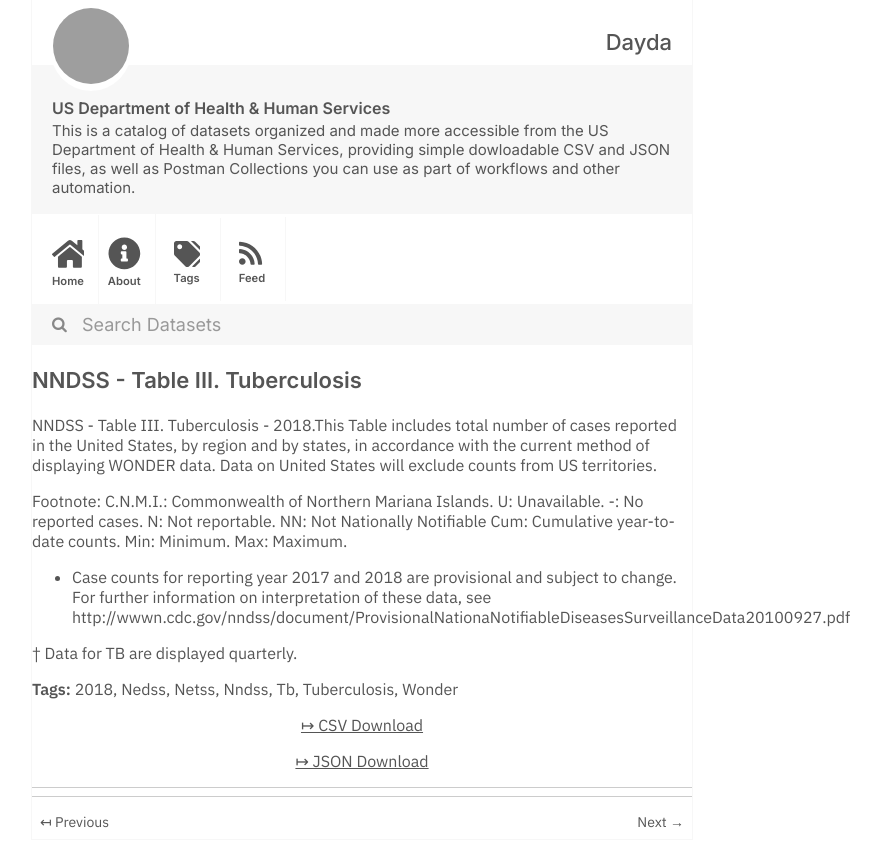
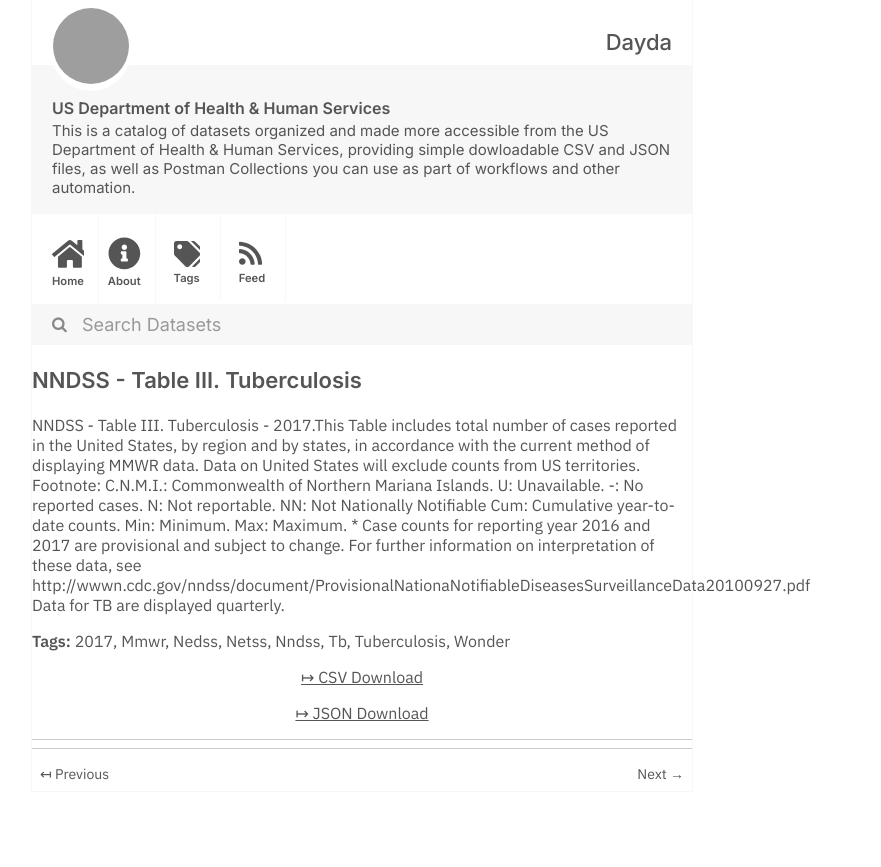
Before and after one commit to dayda-entities/us-department-of-health-and-human-services, a Jekyll site: the page built from _posts/2020-11-10-nndss-table-iii.-tuberculosis.md, in a window 1280 px wide. Shown: the top 867 px of the page, without its empty margins (278-1159 px from the left). Built offline with Jekyll 4.4.1, drawn with Linux system fonts in a browser that asks for light colours; grey boxes are pictures that could not be loaded.

Commit message:
Publish Data

```diff
--- a/_posts/2020-11-10-nndss-table-iii.-tuberculosis.md
+++ b/_posts/2020-11-10-nndss-table-iii.-tuberculosis.md
@@ -1,11 +1,12 @@
 ---
 title: NNDSS - Table III. Tuberculosis
-created: '2020-11-10T16:18:45.956646'
-modified: '2021-04-17T02:49:18.490109'
+created: '2020-11-10T16:18:28.507709'
+modified: '2021-04-25T14:55:37.082536'
 state: active
 type: dataset
 tags:
-  - '2018'
+  - '2017'
+  - Mmwr
   - Nedss
   - Netss
   - Nndss
@@ -13,15 +14,9 @@ tags:
   - Tuberculosis
   - Wonder
 groups: []
-csv_url: 'https://data.cdc.gov/api/views/u3yt-gdfa/rows.csv?accessType=DOWNLOAD'
-json_url: 'https://data.cdc.gov/api/views/u3yt-gdfa/rows.json?accessType=DOWNLOAD'
+csv_url: 'https://data.cdc.gov/api/views/9g7x-sfq4/rows.csv?accessType=DOWNLOAD'
+json_url: 'https://data.cdc.gov/api/views/9g7x-sfq4/rows.json?accessType=DOWNLOAD'
 layout: post
 
 ---
-NNDSS - Table III. Tuberculosis - 2018.This Table includes total number of cases reported in the United States, by region and by states, in accordance with the current method of displaying WONDER data.  Data on United States will exclude counts from US territories.
-
-Footnote: C.N.M.I.: Commonwealth of Northern Mariana Islands. U: Unavailable.    -: No reported cases.    N: Not reportable.    NN: Not Nationally Notifiable    Cum: Cumulative year-to-date counts.    Min: Minimum.    Max: Maximum.
-
-* Case counts for reporting year 2017 and 2018 are provisional and subject to change. For further information on interpretation of these data, see http://wwwn.cdc.gov/nndss/document/ProvisionalNationaNotifiableDiseasesSurveillanceData20100927.pdf
-
-† Data for TB are displayed quarterly.
+NNDSS - Table III. Tuberculosis - 2017.This Table includes total number of cases reported in the United States, by region and by states, in accordance with the current method of displaying MMWR data.  Data on United States will exclude counts from US territories.  Footnote: C.N.M.I.: Commonwealth of Northern Mariana Islands. U: Unavailable.    -: No reported cases.    N: Not reportable.    NN: Not Nationally Notifiable    Cum: Cumulative year-to-date counts.    Min: Minimum.    Max: Maximum. * Case counts for reporting year 2016 and 2017 are provisional and subject to change. For further information on interpretation of these data, see http://wwwn.cdc.gov/nndss/document/ProvisionalNationaNotifiableDiseasesSurveillanceData20100927.pdf Data for TB are displayed quarterly.
```
